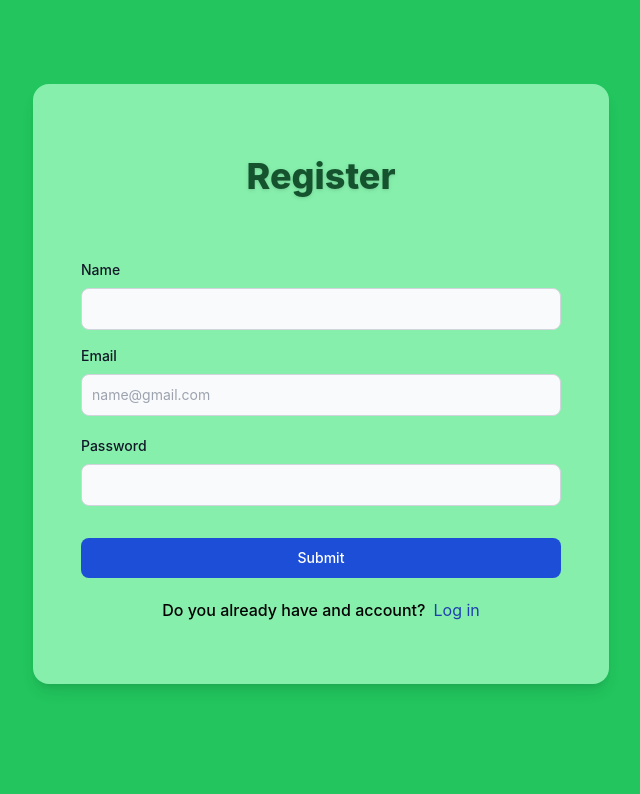
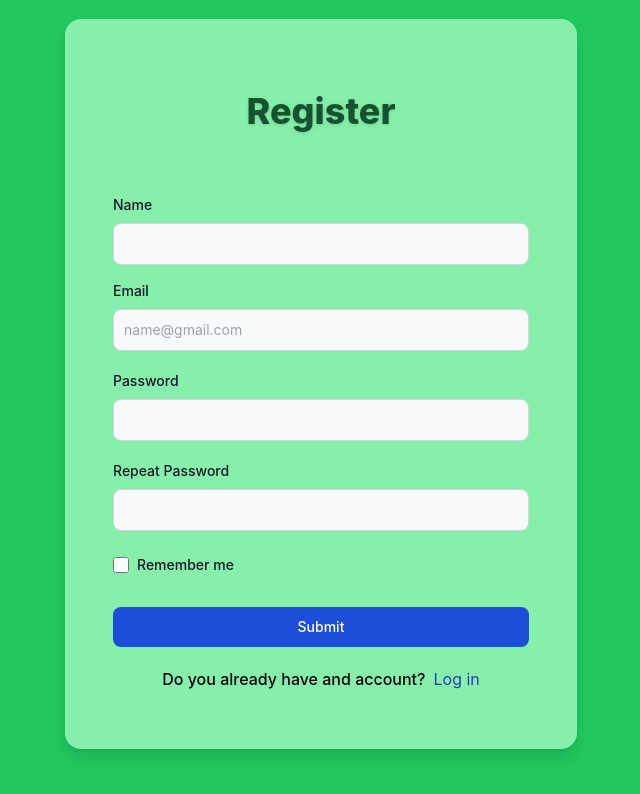
Before and after one commit to MaxVilaRuiz/Revinance---HackUPC-2025, a React (Create React App) app: page /register in a window 1280 px wide. Shown: the top 794 px of the page, without its empty margins (319-959 px from the left). Built offline with nearby package versions, Linux system fonts and the light colour scheme.

Commit message:
Update Login & SignUp design

```diff
--- a/src/pages/Login.jsx
+++ b/src/pages/Login.jsx
@@ -15,12 +15,12 @@ function Login() {
 
   return (
     <div className="bg-green-500 h-screen flex flex-col justify-center items-center">
-      <div id='msg-so' className="hidden w-[500px] text-center rounded-lg bg-green-100 border border-green-400 text-green-700 px-4 py-2 mb-4">
-        You have been logged out successfully.
+      <div id='msg-so' className="hidden w-[500px] text-center rounded-lg bg-green-100 border border-green-400 text-green-700 px-4 py-2 mb-5">
+      ✓ You have been logged out successfully.
       </div>
 
       <main className="flex justify-center items-center w-full h-[70%] pb-8">
-        <div className="bg-green-300 shadow-lg p-12 rounded-2xl w-full max-w-xl min-h-[600px]">
+        <div className="bg-green-300 shadow-lg p-12 rounded-2xl w-full max-w-lg h-[550px]">
           {/* Título dentro del contenedor verde */}
           <h1 className="text-4xl font-extrabold text-green-900 drop-shadow text-center mt-5 mb-20">Log In</h1>
 
--- a/src/pages/Register.jsx
+++ b/src/pages/Register.jsx
@@ -37,7 +37,7 @@ function Register() {
   return (
     <div className="bg-green-500 h-screen flex flex-col justify-center items-center">
       <main className="flex justify-center items-center w-full h-[70%] pb-8">
-        <div className="bg-green-300 shadow-lg p-12 rounded-2xl w-full max-w-xl min-h-[600px]">
+        <div className="bg-green-300 shadow-lg p-12 rounded-2xl w-full max-w-lg h-[730px]">
         <h1 className="text-4xl font-extrabold text-center text-green-900 drop-shadow mt-6 mb-16">Register</h1>
 
         {/* Contenedor del formulario con fondo más oscuro y sombra */}
@@ -65,7 +65,7 @@ function Register() {
                 required
               />
             </div>
-            <div className="mb-8">
+            <div className="mb-5">
               <label htmlFor="password" className="block mb-2 text-sm font-medium text-gray-900">Password</label>
               <input
                 type="password"
@@ -76,7 +76,7 @@ function Register() {
                 required
               />
             </div>
-            {/* <div className="mb-5">
+            <div className="mb-6">
               <label htmlFor="password" className="block mb-2 text-sm font-medium text-gray-900">Repeat Password</label>
               <input
                 type="password"
@@ -84,8 +84,8 @@ function Register() {
                 className="bg-gray-50 border border-gray-300 text-gray-900 text-sm rounded-lg focus:ring-blue-500 focus:border-blue-500 block w-full p-2.5"
                 required
               />
-            </div> */}
-            {/* <div className="flex items-start mb-5">
+            </div>
+            <div className="flex items-start mb-8">
               <div className="flex items-center h-5">
                 <input
                   id="remember"
@@ -95,7 +95,7 @@ function Register() {
                 />
               </div>
               <label htmlFor="remember" className="ml-2 text-sm font-medium text-gray-900">Remember me</label>
-            </div> */}
+            </div>
             <button
               type="submit"
               className="text-white bg-blue-700 hover:bg-blue-800 focus:ring-4 focus:outline-none focus:ring-blue-300 font-medium rounded-lg text-sm w-full px-5 py-2.5 text-center"
```
